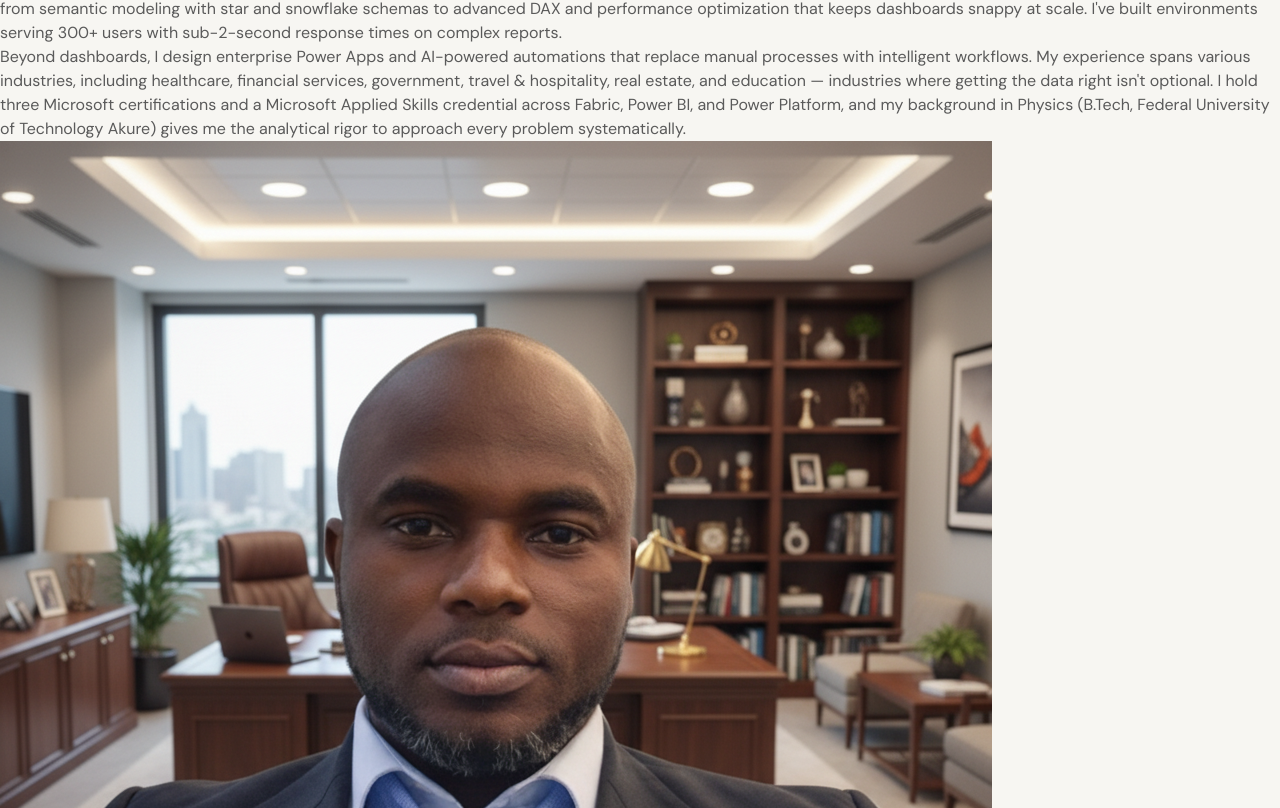
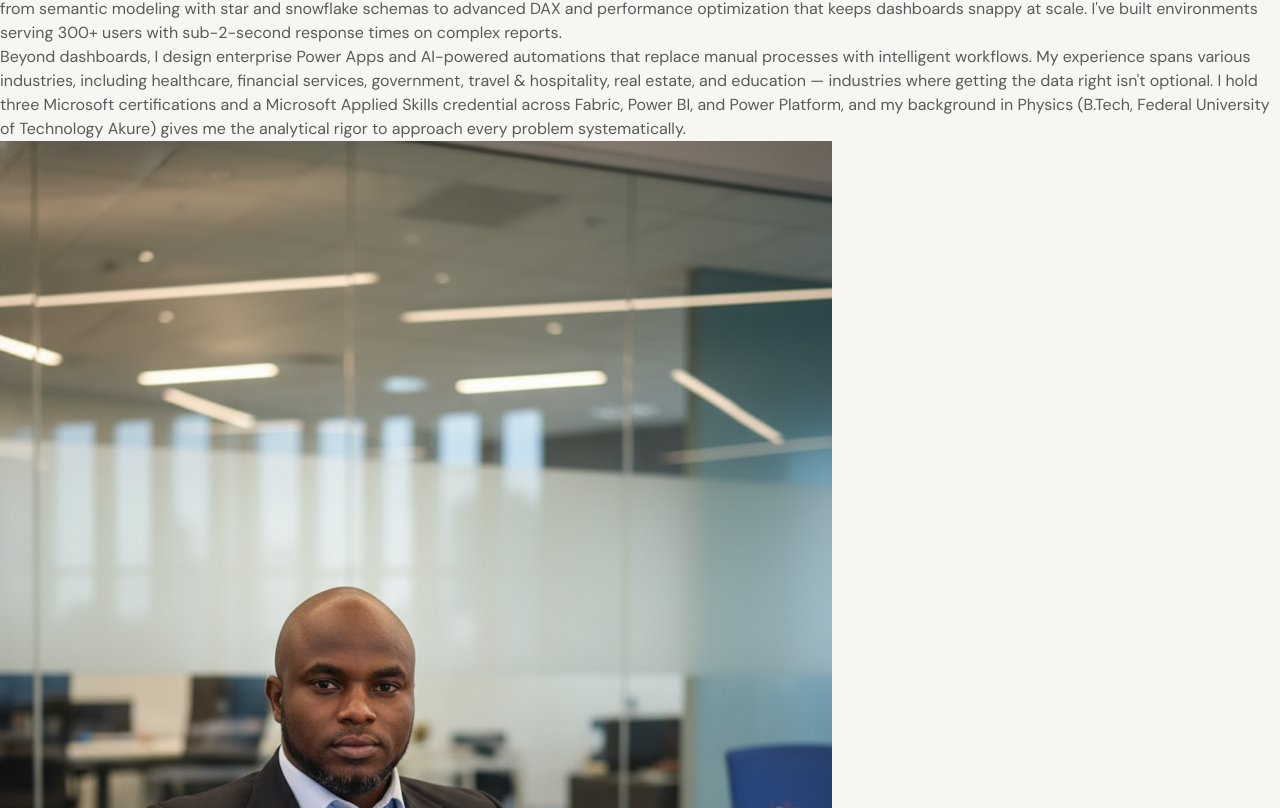
Before and after one commit to dadasunday/Portfolio, a React (Vite) app: page / in a window 1280 px wide. Shown: the part 772-1580 px from the top of the page. Built offline with nearby package versions, Linux system fonts and the light colour scheme.

Commit message:
feat: Update profile image and add new image file

```diff
--- a/src/SundayDadaPortfolio.jsx
+++ b/src/SundayDadaPortfolio.jsx
@@ -626,8 +626,8 @@ function HomePage({ navigate, scrollToSection, sectionRefs }) {
             <Reveal delay={2}>
               <div className="flex justify-center">
                 <img
-                  src={`${import.meta.env.BASE_URL}headshot.jpg`}
-                  alt="Professional headshot of Sunday Dada"
+                  src={`${import.meta.env.BASE_URL}Profile image.png`}
+                  alt="Profile image of Sunday Dada"
                   className="w-64 h-64 md:w-72 md:h-72 rounded-2xl object-cover shadow-lg"
                 />
               </div>
```
Also changed, not shown: .claude/settings.local.json, public/Profile image.png (added).
